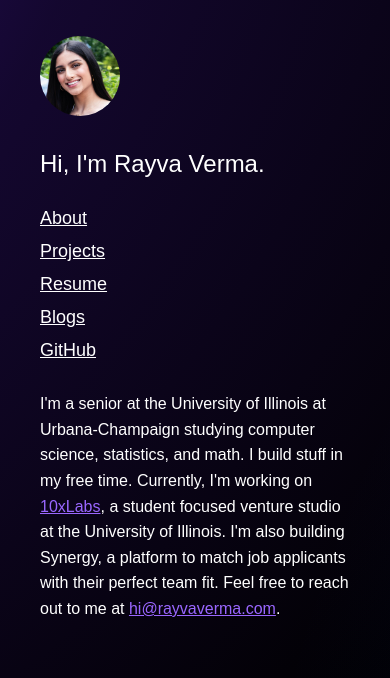
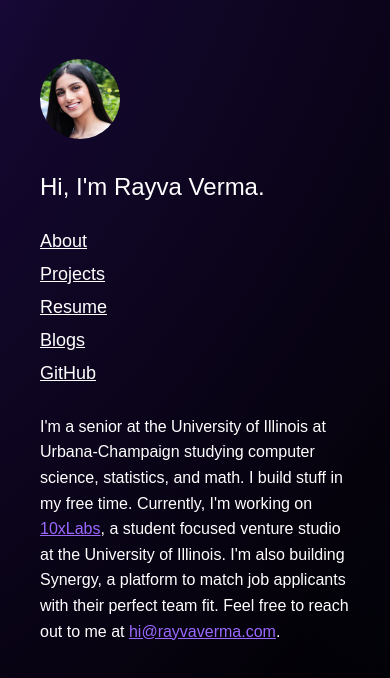
Before and after one commit to rverma6/updated-pp, a React (Create React App) app: page / in a window 390 px wide. Shown: the top 678 px of the page. Built offline with nearby package versions, Linux system fonts and the light colour scheme; a web font is replaced by a local one.

Commit message:
ppmobile_settings

```diff
--- a/src/App.css
+++ b/src/App.css
@@ -117,7 +117,7 @@ html, body {
 /* Responsive layout adjustments */
 @media (max-width: 480px) {
   .profile-section {
-    margin-top: 30px;
+    margin-top: 75px;
     margin-bottom: 20px;
   }
 
```
